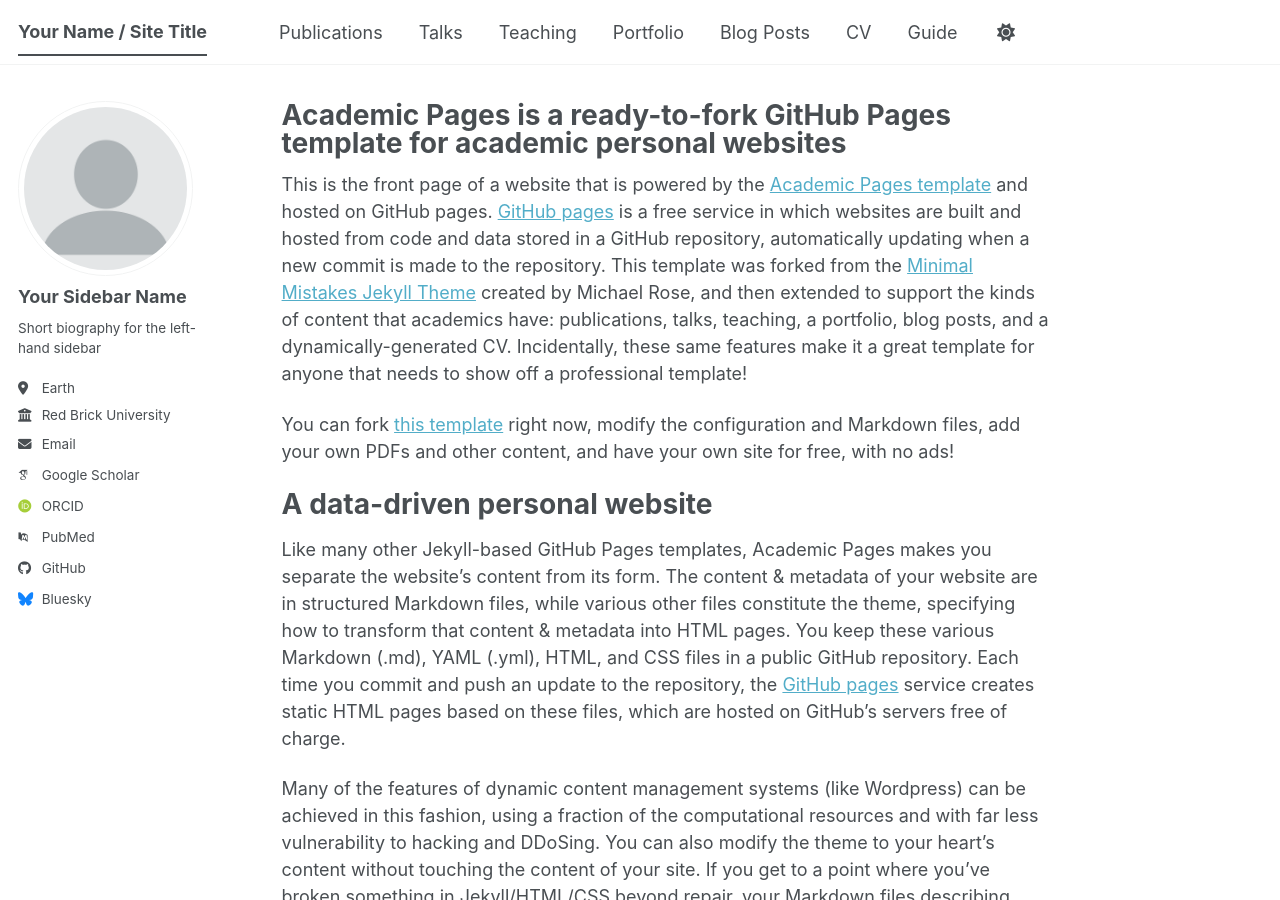
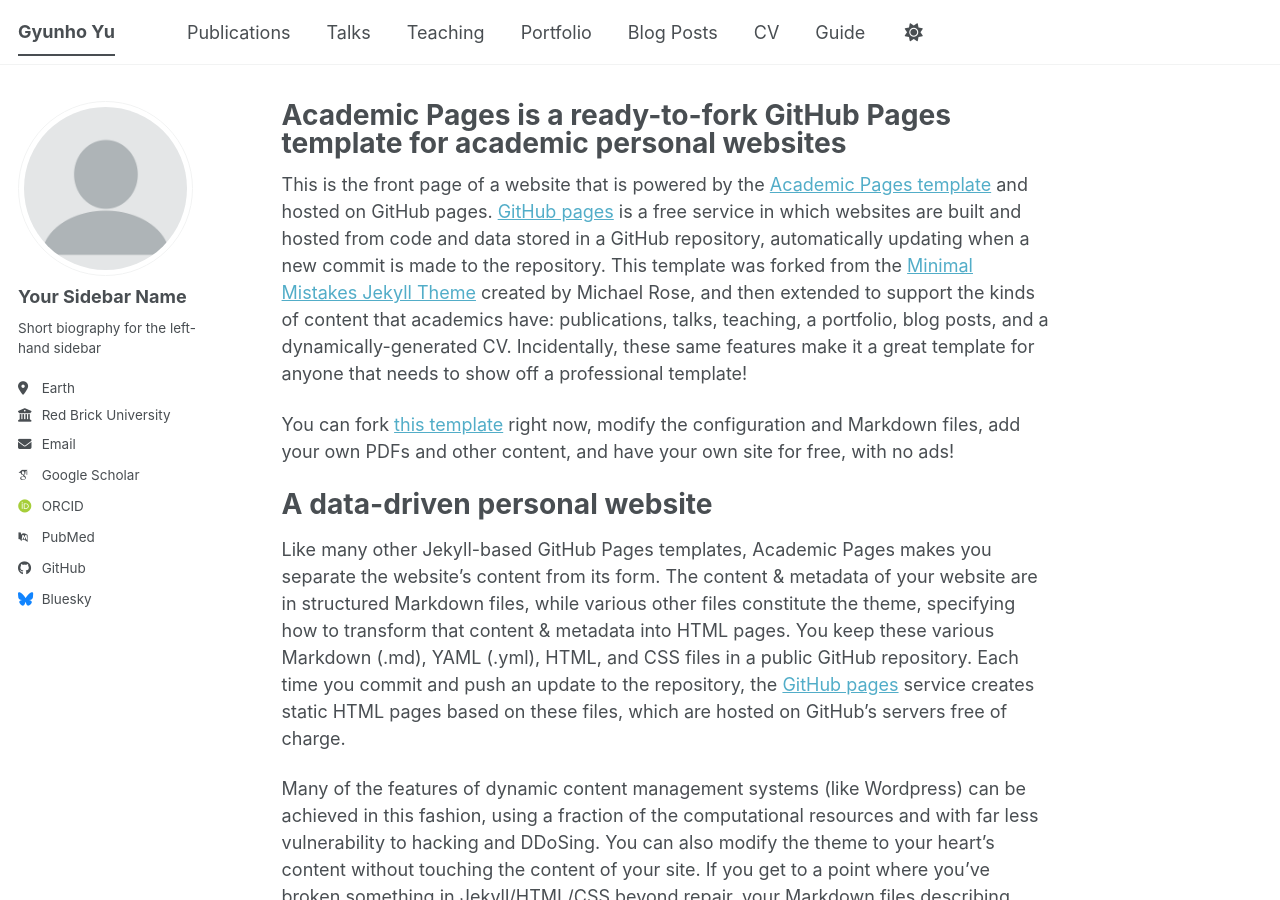
Before and after one commit to GyunhoYu/gyunho.github.io, a Jekyll site: the page built from _pages/about.md, in a window 1280 px wide and 900 px high. Built offline with Jekyll 4.4.1, drawn with Linux system fonts in a browser that asks for light colours; some web fonts are replaced; a script bundle is joined from its source files by our own code; library files that are not in the unit come from our copies.

Commit message:
Update _config.yml

```diff
--- a/_config.yml
+++ b/_config.yml
@@ -9,10 +9,10 @@
 # Basic Site Settings
 locale                   : "en-US"
 site_theme               : "default" # The available themes options are "default", "air", "sunrise", "mint", "dirt" and "contrast"
-title                    : "Your Name / Site Title"
+title                    : "Gyunho Yu"
 title_separator          : "-"
 name                     : &name "Your Name"
-description              : &description "Your Name's academic portfolio"   # Update this with a general description of your site, this is the default if not overridden by a page
+description              : &description "Experimental Particle Physicists : dark matter & neutrino"   # Update this with a general description of your site, this is the default if not overridden by a page
 url                      : https://academicpages.github.io # The base hostname & protocol for your site e.g. "https://[your GitHub username].github.io",
                                                            # or if you already have some other page hosted on Github then use "https://[your GitHub username].github.io/[Your Repo Name]"
 baseurl                  : "" # the subpath of your site, e.g. "/blog"
@@ -30,7 +30,7 @@
   location         : "Earth"
   employer         : "Red Brick University"
   uri              : # URL
-  email            : "none@example.org"
+  email            : "gyunho1223@gmail.com"
 
   # Academic websites
   academia         : # URL
```
